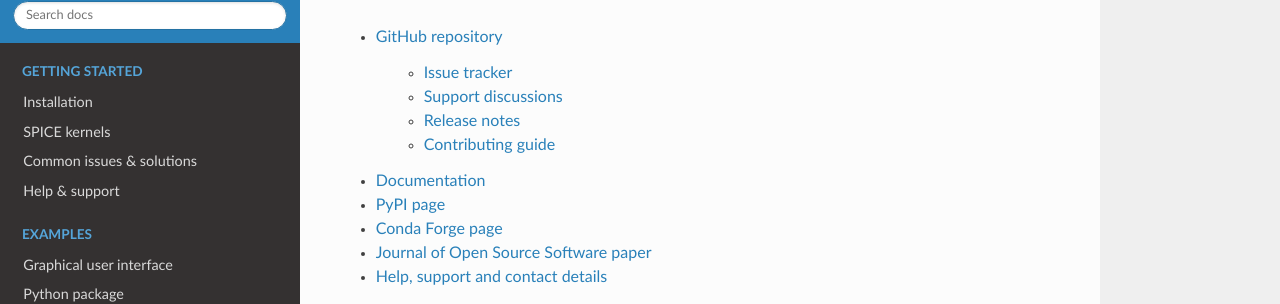
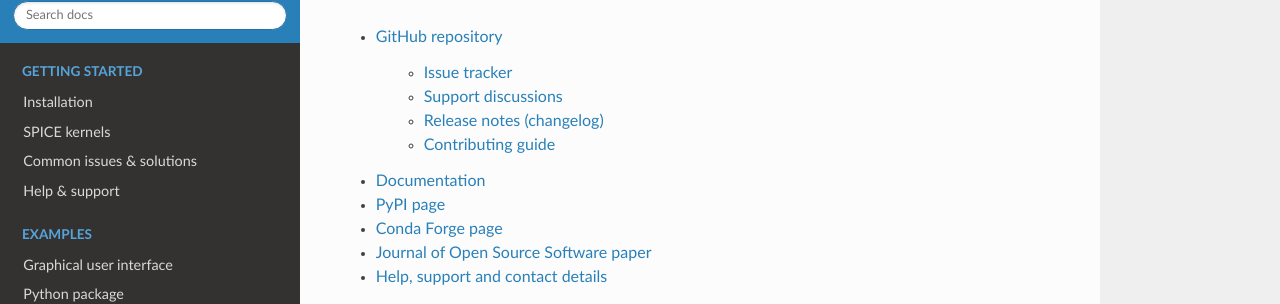
Before and after one commit to ortk95/planetmapper, a Sphinx documentation site: the page built from docs/links.rst, in a window 1280 px wide. Shown: the part 135-439 px from the top of the page. Built offline with Sphinx 7.4.7 and the Read the Docs theme 2.0.0, drawn with Linux system fonts in a browser that asks for light colours; the version number could not be read and is left out.

Commit message:
Add changelog link to setup.py

```diff
--- a/docs/links.rst
+++ b/docs/links.rst
@@ -9,7 +9,7 @@
 
     - `Support discussions <https://github.com/ortk95/planetmapper/discussions>`__
 
-    - `Release notes <https://github.com/ortk95/planetmapper/releases>`__
+    - `Release notes (changelog) <https://github.com/ortk95/planetmapper/releases>`__
 
     - `Contributing guide <https://github.com/ortk95/planetmapper/blob/main/CONTRIBUTING.md>`__
 
--- a/setup.py
+++ b/setup.py
@@ -36,6 +36,7 @@
     project_urls={
         'Documentation': 'https://planetmapper.readthedocs.io/',
         'GitHub': common.__url__,
+        'Changelog': 'https://github.com/ortk95/planetmapper/releases',
         'Paper': 'https://doi.org/10.21105/joss.05728',
         'conda-forge': 'https://anaconda.org/conda-forge/planetmapper',
     },
```
